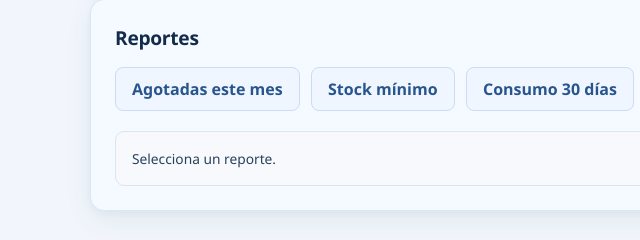
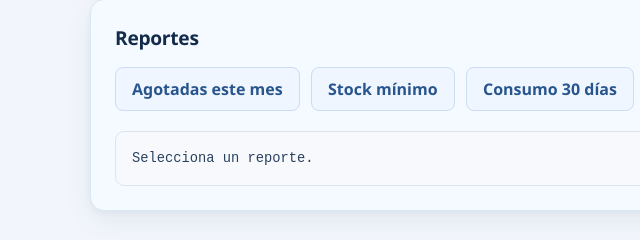
Before and after one commit to Alexandre-dev-prog/Inventario-de-Baggtag-y-BoarningPass, a website: page index.html in a window 1280 px wide. Shown: the part 897-1137 px from the top of the page, 0-640 px from the left. Drawn offline with Linux system fonts and the light colour scheme; no server answers.

Commit message:
estructura de nuestro mini inventario

```diff
--- a/index.html
+++ b/index.html
@@ -102,7 +102,7 @@
       <button data-reporte="agotadas-mes">Agotadas este mes</button>
       <button data-reporte="stock-minimo">Stock mínimo</button>
       <button data-reporte="consumo-30-dias">Consumo 30 días</button>
-      <div id="reporte" role="status" aria-live="polite">Selecciona un reporte.</div>
+      <pre id="reporte">Selecciona un reporte.</pre>
     </section>
   </main>
 
```
